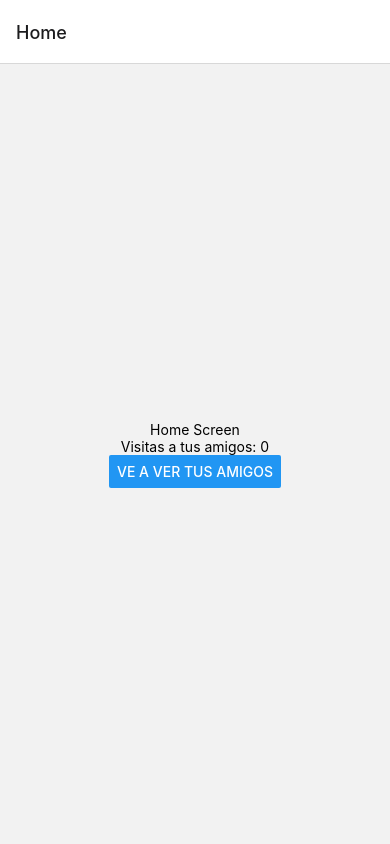
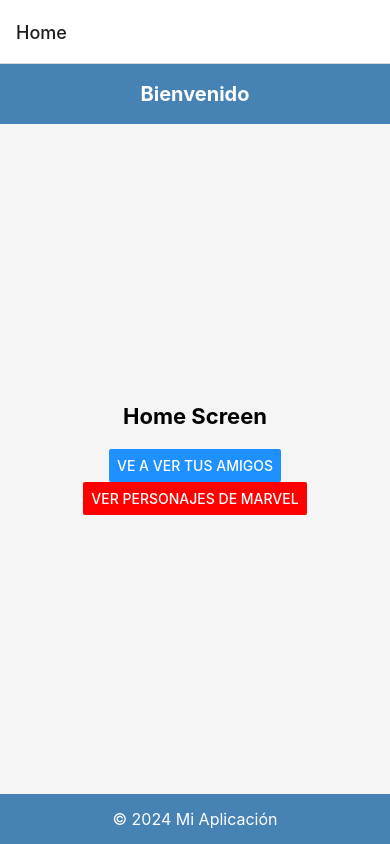
Before and after one commit to MrTex09/nartivo, a React Native app: screen /Home in a window 390 px wide. Built offline with nearby package versions, Linux system fonts and the light colour scheme.

Commit message:
conexion a la api de  marvel y su stack creado viendo el tema de las notificaciones

```diff
--- a/App.js
+++ b/App.js
@@ -3,15 +3,17 @@ import { NavigationContainer } from '@react-navigation/native';
 import { createStackNavigator } from '@react-navigation/stack';
 import HomeScreen from './HomeScreen';
 import FriendsScreen from './FriendsScreens';
+import MarvelCharactersScreen from './MarvelCharactersScreen'; // Asegúrate de que este import sea correcto según tu estructura de archivos
 
 const Stack = createStackNavigator();
 
 function App() {
   return (
-    <NavigationContainer documentTitle={"Holis"}>
+    <NavigationContainer>
       <Stack.Navigator initialRouteName="Home">
         <Stack.Screen name="Home" component={HomeScreen} />
         <Stack.Screen name="Friends" component={FriendsScreen} />
+        <Stack.Screen name="Marvel Characters" component={MarvelCharactersScreen} options={{ title: 'Marvel Characters' }} />
       </Stack.Navigator>
     </NavigationContainer>
   );
--- a/HomeScreen.js
+++ b/HomeScreen.js
@@ -1,24 +1,84 @@
-import React, { useState } from 'react';
-import { View, Text, Button } from 'react-native';
+import React from 'react';
+import { View, Text, Button, StyleSheet } from 'react-native';
 
 function HomeScreen({ navigation }) {
-  const [visits, setVisits] = useState(0);
-
-  const handlePress = () => {
-    setVisits(visits + 1);
+  const goToFriends = () => {
     navigation.navigate('Friends');
   };
 
+  const goToMarvelCharacters = () => {
+    navigation.navigate('Marvel Characters');
+  };
+
   return (
-    <View style={{ flex: 1, alignItems: 'center', justifyContent: 'center' }}>
-      <Text>Home Screen</Text>
-      <Text>Visitas a tus amigos: {visits}</Text>
-      <Button
-        title="Ve a ver tus amigos"
-        onPress={handlePress}
-      />
+    <View style={styles.container}>
+      <View style={styles.header}>
+        <Text style={styles.headerText}>Bienvenido</Text>
+      </View>
+
+      <View style={styles.content}>
+        <Text style={styles.title}>Home Screen</Text>
+        <Button
+          title="Ve a ver tus amigos"
+          onPress={goToFriends}
+          color="#1e90ff"
+        />
+        <Button
+          title="Ver personajes de Marvel"
+          onPress={goToMarvelCharacters}
+          color="#FF0000"
+        />
+      </View>
+
+      <View style={styles.footer}>
+        <Text style={styles.footerText}>© 2024 Mi Aplicación</Text>
+      </View>
     </View>
   );
 }
 
+const styles = StyleSheet.create({
+  container: {
+    flex: 1,
+    justifyContent: 'space-between',  // Asegura que el header y footer estén en los extremos
+  },
+  button:{
+  padding: 100,
+  },
+  header: {
+    height: 60,
+    width: '100%',
+    backgroundColor: '#4682b4',
+    justifyContent: 'center',
+    alignItems: 'center',
+  },
+  headerText: {
+    color: 'white',
+    fontSize: 20,
+    fontWeight: 'bold',
+  },
+  content: {
+    flex: 1,
+    alignItems: 'center',
+    justifyContent: 'center',
+    backgroundColor: '#f5f5f5',
+  },
+  title: {
+    fontSize: 22,
+    fontWeight: 'bold',
+    marginBottom: 20,
+  },
+  footer: {
+    height: 50,
+    width: '100%',
+    backgroundColor: '#4682b4',
+    justifyContent: 'center',
+    alignItems: 'center',
+  },
+  footerText: {
+    color: 'white',
+    fontSize: 16,
+  }
+});
+
 export default HomeScreen;
--- /dev/null
+++ b/MarvelCharactersScreen.js
@@ -0,0 +1,102 @@
+import React, { useEffect, useState } from 'react';
+import { View, Text, FlatList, Image, StyleSheet, ActivityIndicator, Button } from 'react-native';
+import axios from 'axios';
+import md5 from 'md5';
+import { moderateScale } from 'react-native-size-matters';
+
+const publicKey = '6a0b1ca7ed770776ae2faa4000bdc5f9';
+const privateKey = 'c999346c10201352829367f07c7089bd74b03a30';
+
+function MarvelCharactersScreen({ navigation }) {  // Asegúrate de que navigation sea pasado como prop
+    const [characters, setCharacters] = useState([]);
+    const [loading, setLoading] = useState(true);
+
+    useEffect(() => {
+        const timestamp = new Date().getTime();
+        const hash = md5(timestamp + privateKey + publicKey);
+        // Generar un número aleatorio para empezar la paginación
+        const offset = Math.floor(Math.random() * 1500); // Asumiendo que hay más de 1500 personajes disponibles
+        const url = `https://gateway.marvel.com:443/v1/public/characters?limit=10&offset=${offset}&ts=${timestamp}&apikey=${publicKey}&hash=${hash}`;
+
+        axios.get(url)
+            .then(response => {
+                setCharacters(response.data.data.results);
+                setLoading(false);
+            })
+            .catch(error => {
+                console.error('Error fetching Marvel characters:', error);
+                setLoading(false);
+            });
+    }, []);
+
+    const renderItem = ({ item }) => (
+        <View style={styles.itemContainer}>
+            <Image
+                source={{ uri: `${item.thumbnail.path}.${item.thumbnail.extension}` }}
+                style={styles.image}
+            />
+            <View style={styles.textContainer}>
+                <Text style={styles.name}>{item.name}</Text>
+                <Text style={styles.description}>
+                    {item.description || `Available in ${item.series.available} series. Check out more on Marvel.com!`}
+                </Text>
+            </View>
+        </View>
+    );
+
+    return (
+        <View style={styles.container}>
+            {loading ? (
+                <ActivityIndicator size="large" color="#0000ff" />
+            ) : (
+                <>
+                    <FlatList
+                        data={characters}
+                        renderItem={renderItem}
+                        keyExtractor={item => item.id.toString()}
+                    />
+                    <Button
+                        title="Ve a la pantalla principal"
+                        onPress={() => navigation.navigate('Home')}
+                    />
+                </>
+            )}
+        </View>
+    );
+}
+
+const styles = StyleSheet.create({
+    container: {
+        flex: 1,
+        marginTop: moderateScale(10),
+        marginHorizontal: moderateScale(10)
+    },
+    itemContainer: {
+        flexDirection: 'row',
+        alignItems: 'center',
+        backgroundColor: '#f9f9f9',
+        padding: moderateScale(10),
+        marginBottom: moderateScale(10),
+        borderRadius: moderateScale(5)
+    },
+    image: {
+        width: moderateScale(100),
+        height: moderateScale(100),
+        marginRight: moderateScale(10),
+        borderRadius: moderateScale(50) // Circular images
+    },
+    textContainer: {
+        flex: 1,
+    },
+    name: {
+        fontSize: moderateScale(18),
+        fontWeight: 'bold',
+        marginBottom: moderateScale(5)
+    },
+    description: {
+        fontSize: moderateScale(14),
+        color: 'grey'
+    }
+});
+
+export default MarvelCharactersScreen;
```
Also changed, not shown: package.json (+10 -4 lines), 2 other files (tests, documents, lock files or other folders).
